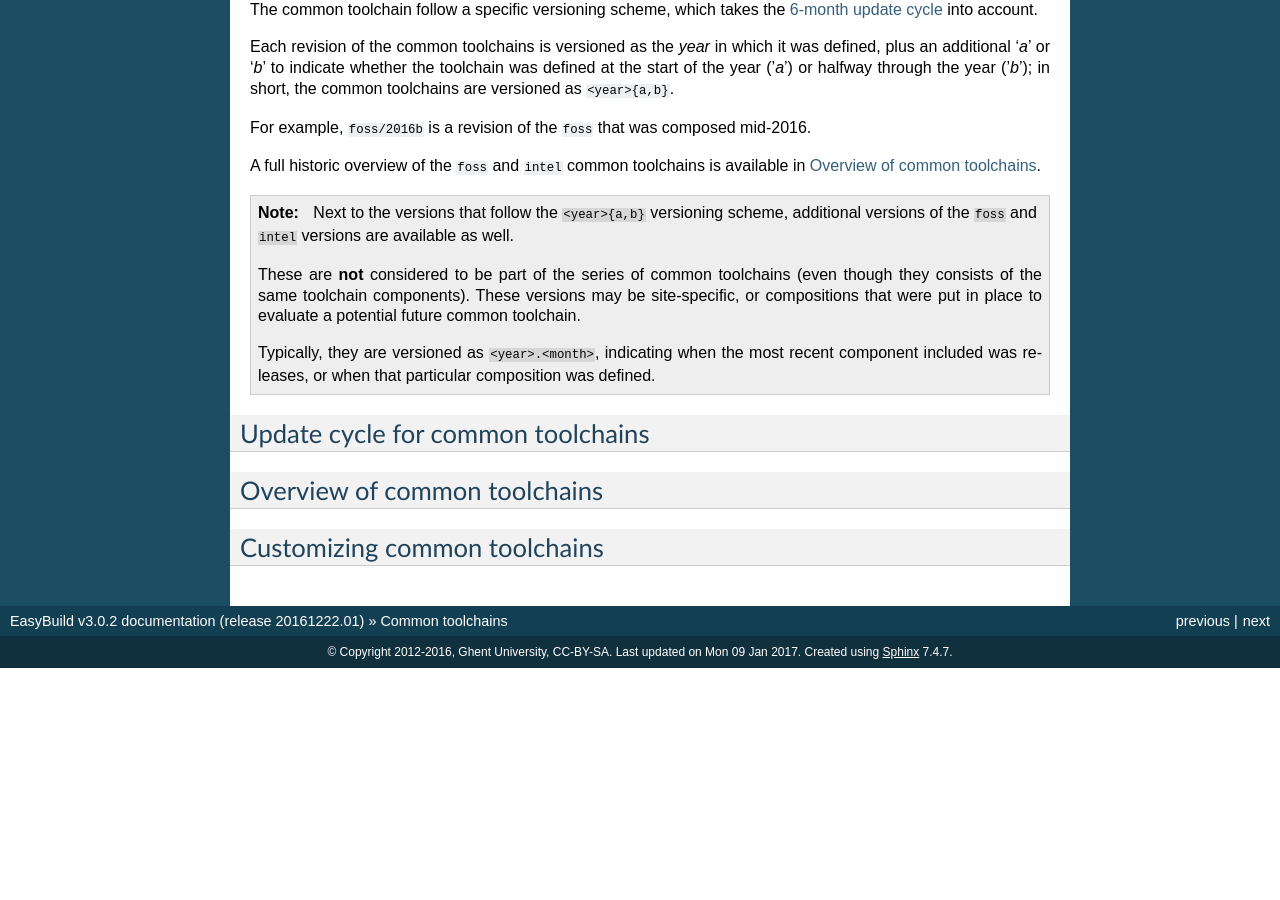
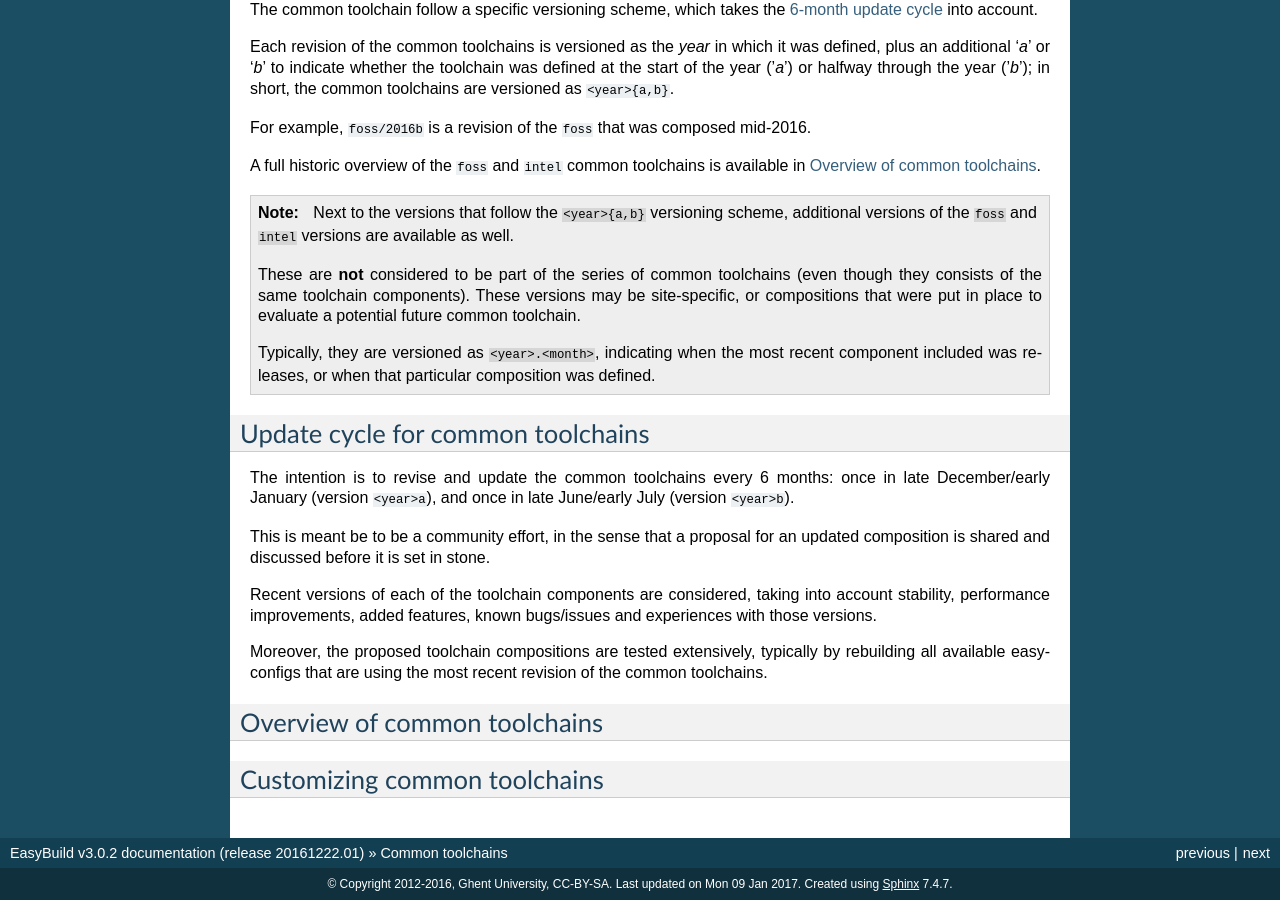
Before and after one commit to easybuilders/easybuild, a Sphinx documentation site: the page built from docs/Common-toolchains.rst, in a window 1280 px wide and 900 px high, scrolled down 1586 px. Built offline with Sphinx 7.4.7, drawn with Linux system fonts in a browser that asks for light colours; before the commit the page ends 2254 px from its top, so only the background shows below that.

Commit message:
also document update cycle of common toolchains

```diff
--- a/docs/Common-toolchains.rst
+++ b/docs/Common-toolchains.rst
@@ -124,6 +124,21 @@ available in :ref:`common_toolchains_overview`.
 Update cycle for common toolchains
 ----------------------------------
 
+The intention is to revise and update the common toolchains every 6 months:
+once in late December/early January (version ``<year>a``),
+and once in late June/early July (version ``<year>b``).
+
+This is meant be to be a community effort, in the sense that a proposal
+for an updated composition is shared and discussed before it is set in stone.
+
+Recent versions of each of the toolchain components are considered, taking
+into account stability, performance improvements, added features,
+known bugs/issues and experiences with those versions.
+
+Moreover, the proposed toolchain compositions are tested extensively,
+typically by rebuilding all available easyconfigs that are using the
+most recent revision of the common toolchains.
+
 .. _common_toolchains_overview:
 
 Overview of common toolchains
```
